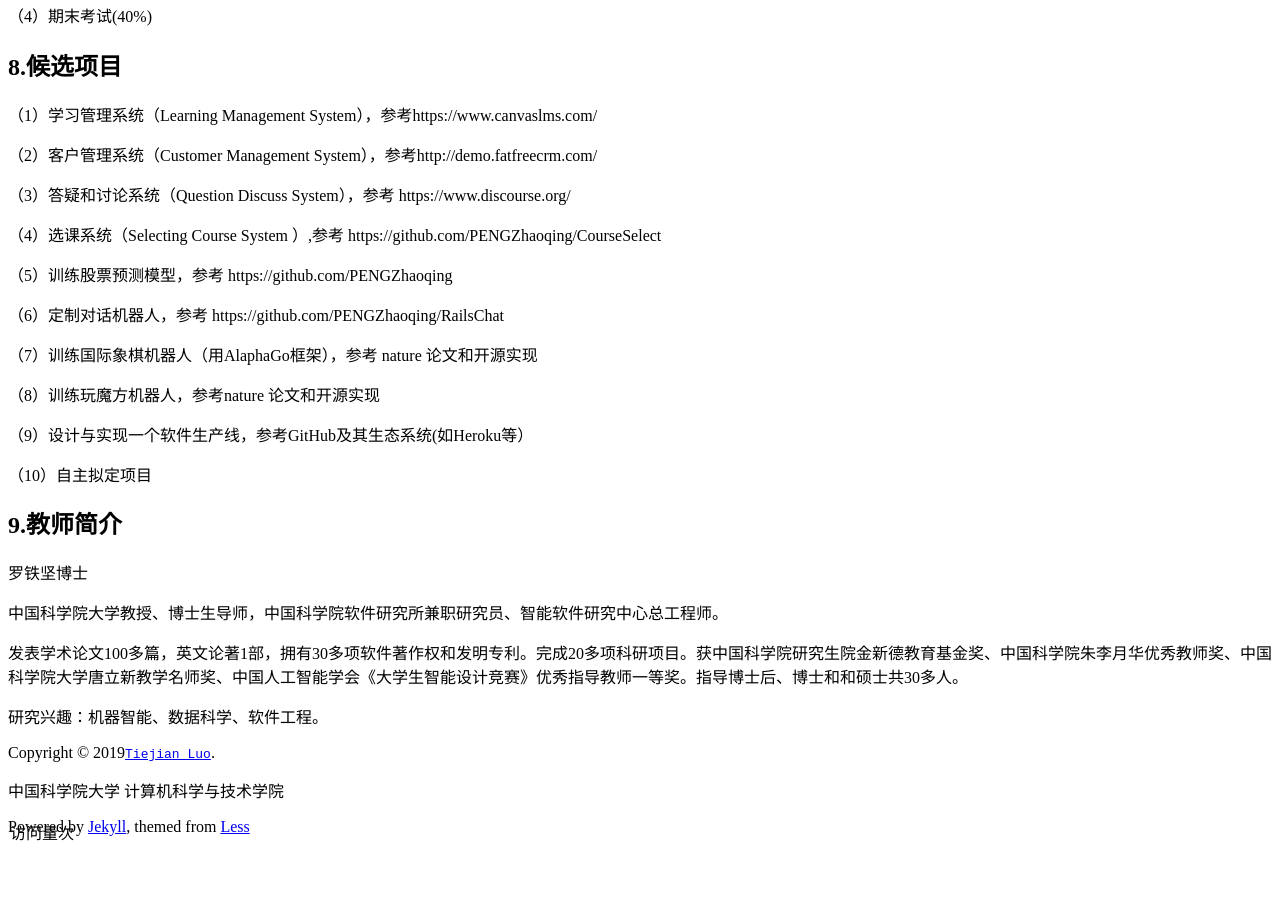
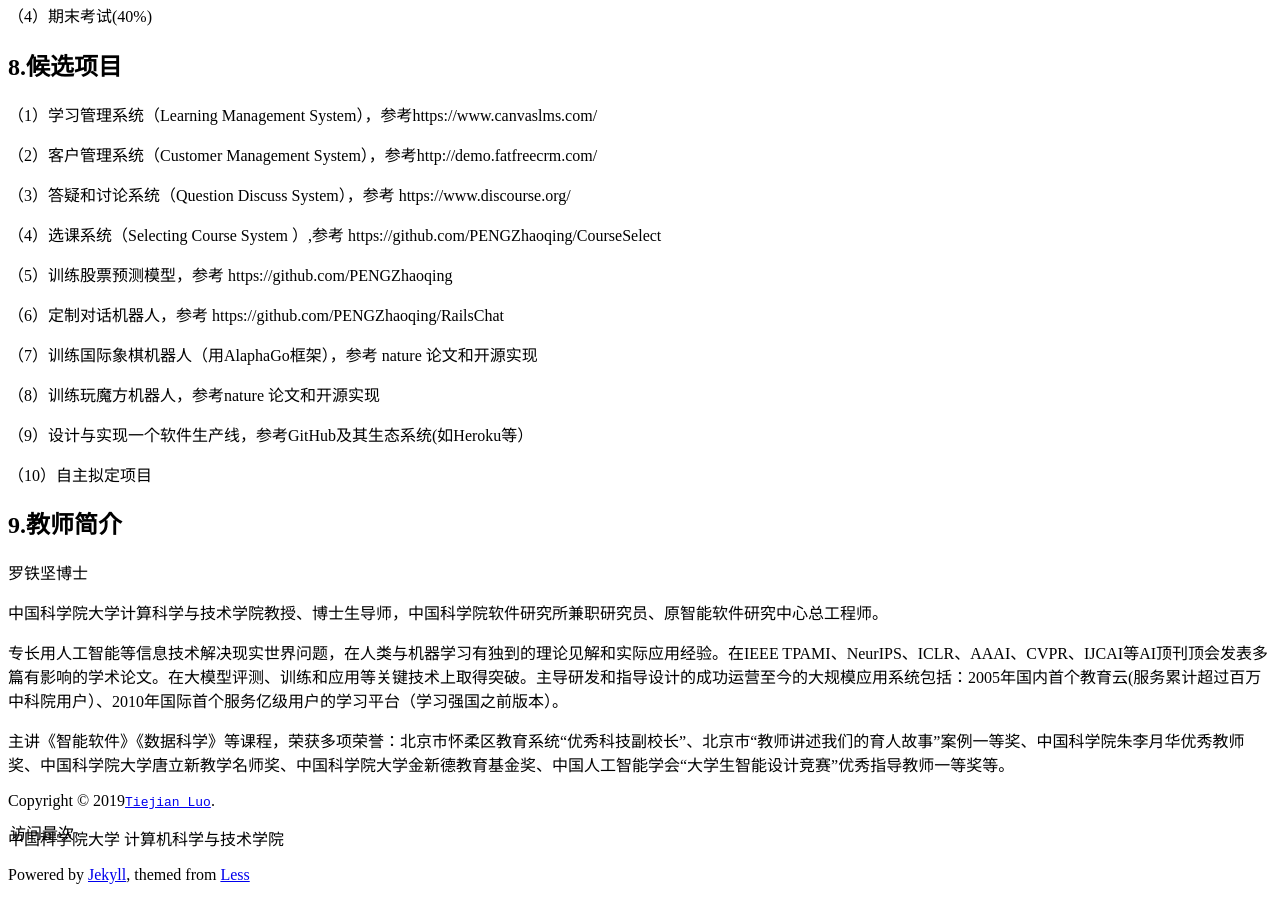
Before and after one commit to tjluo-ucas/ase, a Jekyll site: the page built from _posts/2019-02-08-intro.md, in a window 1280 px wide and 900 px high, scrolled down 2380 px. Built offline with Jekyll 4.4.1, drawn with Linux system fonts in a browser that asks for light colours; comment, search, counter and statistics services are not loaded; before the commit the page ends 3232 px from its top, so only the background shows below that.

Commit message:
Update 2019-02-08-intro.md

```diff
--- a/_posts/2019-02-08-intro.md
+++ b/_posts/2019-02-08-intro.md
@@ -122,8 +122,8 @@ banner: 课程简介
 ---------------------------
 罗铁坚博士
 
-中国科学院大学教授、博士生导师，中国科学院软件研究所兼职研究员、智能软件研究中心总工程师。
+中国科学院大学计算科学与技术学院教授、博士生导师，中国科学院软件研究所兼职研究员、原智能软件研究中心总工程师。
 
-发表学术论文100多篇，英文论著1部，拥有30多项软件著作权和发明专利。完成20多项科研项目。获中国科学院研究生院金新德教育基金奖、中国科学院朱李月华优秀教师奖、中国科学院大学唐立新教学名师奖、中国人工智能学会《大学生智能设计竞赛》优秀指导教师一等奖。指导博士后、博士和和硕士共30多人。
+专长用人工智能等信息技术解决现实世界问题，在人类与机器学习有独到的理论见解和实际应用经验。在IEEE TPAMI、NeurIPS、ICLR、AAAI、CVPR、IJCAI等AI顶刊顶会发表多篇有影响的学术论文。在大模型评测、训练和应用等关键技术上取得突破。主导研发和指导设计的成功运营至今的大规模应用系统包括：2005年国内首个教育云(服务累计超过百万中科院用户）、2010年国际首个服务亿级用户的学习平台（学习强国之前版本）。
 
-研究兴趣：机器智能、数据科学、软件工程。
+主讲《智能软件》《数据科学》等课程，荣获多项荣誉：北京市怀柔区教育系统“优秀科技副校长”、北京市“教师讲述我们的育人故事”案例一等奖、中国科学院朱李月华优秀教师奖、中国科学院大学唐立新教学名师奖、中国科学院大学金新德教育基金奖、中国人工智能学会“大学生智能设计竞赛”优秀指导教师一等奖等。
```
